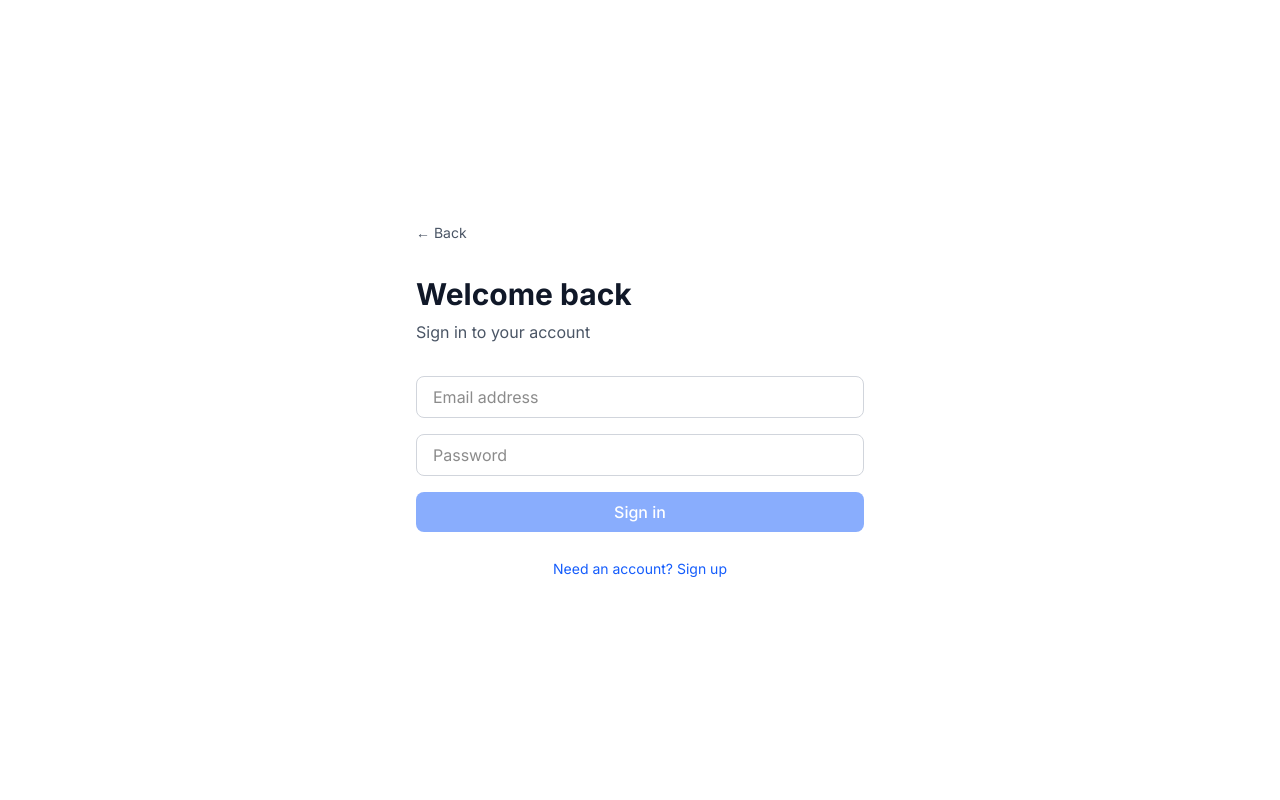
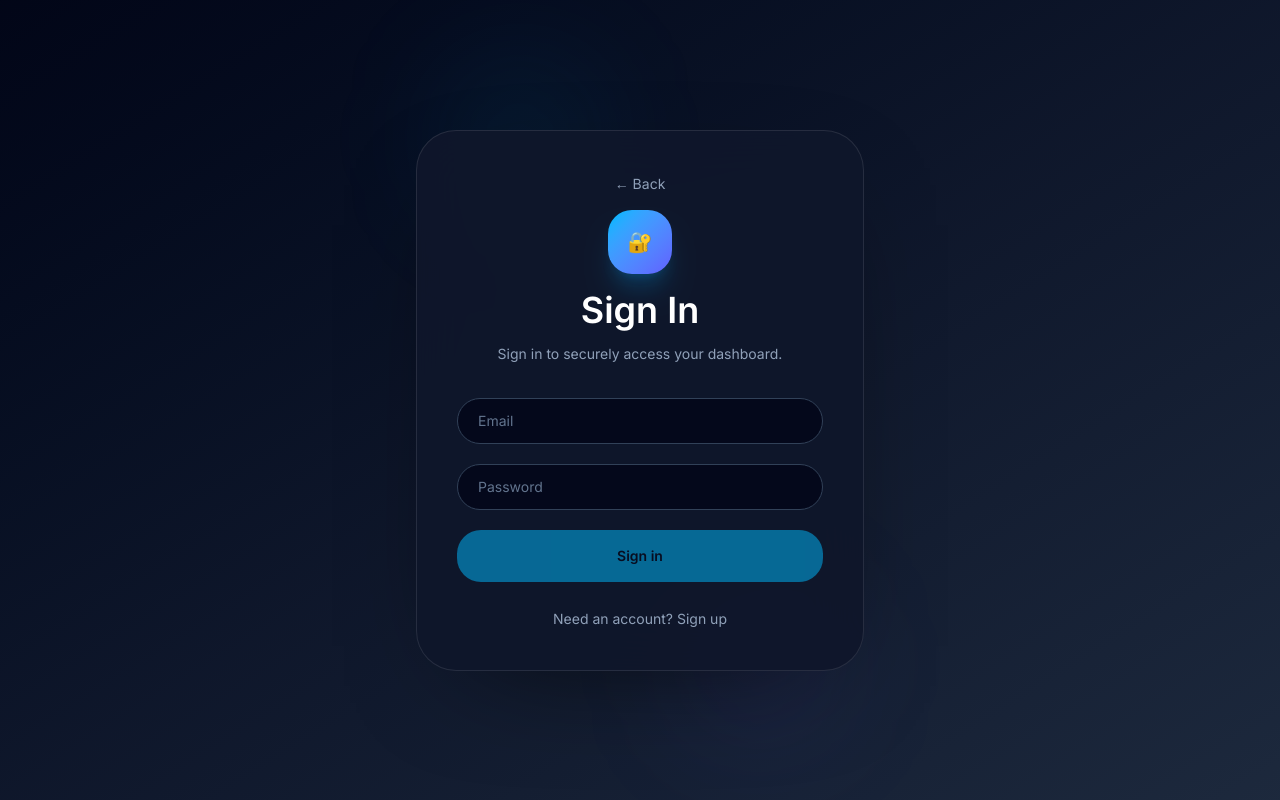
Before and after one commit to kevinedysoncortejo-arch/lab3, a Next.js app: page /auth in a window 1280 px wide. Built offline with nearby package versions, Linux system fonts and the light colour scheme.

Commit message:
Commit richer landing and auth page designs

```diff
--- a/app/auth/page.tsx
+++ b/app/auth/page.tsx
@@ -37,41 +37,42 @@ export default function AuthPage() {
   }
 
   return (
-    <div className="min-h-screen bg-white flex items-center justify-center px-4">
-      <div className="w-full max-w-md">
-        <div className="mb-8">
-          <Link href="/" className="text-gray-600 hover:text-gray-900 text-sm">
+    <div className="min-h-screen bg-gradient-to-br from-slate-950 via-slate-900 to-slate-800 text-slate-50 flex items-center justify-center px-4 py-14">
+      <div className="relative max-w-md w-full">
+        <div className="absolute -top-16 left-8 h-36 w-36 rounded-full bg-sky-500/10 blur-3xl"></div>
+        <div className="absolute -bottom-16 right-8 h-36 w-36 rounded-full bg-indigo-500/10 blur-3xl"></div>
+        <div className="relative rounded-[2.5rem] border border-white/10 bg-slate-900/95 p-10 shadow-[0_35px_120px_-60px_rgba(0,0,0,0.8)] backdrop-blur-xl">
+          <div className="text-center mb-8">
+            <Link href="/" className="inline-block text-slate-400 hover:text-white text-sm mb-4">
               ← Back
             </Link>
+            <div className="mx-auto mb-4 flex h-16 w-16 items-center justify-center rounded-3xl bg-gradient-to-br from-sky-400 to-indigo-500 text-xl text-white shadow-xl shadow-sky-500/20">
+              🔐
             </div>
-
-        <div className="mb-8">
-          <h1 className="text-3xl font-bold text-gray-900 mb-2">
-            {isSignUp ? 'Create account' : 'Welcome back'}
-          </h1>
-          <p className="text-gray-600">
-            {isSignUp ? 'Sign up to get started' : 'Sign in to your account'}
+            <h2 className="text-4xl font-semibold text-white">
+              {isSignUp ? 'Create Account' : 'Sign In'}
+            </h2>
+            <p className="mx-auto mt-3 max-w-md text-sm text-slate-400 leading-6">
+              {isSignUp ? 'Create your account and access the portal.' : 'Sign in to securely access your dashboard.'}
             </p>
           </div>
 
           {message && (
-          <div className={`mb-4 px-4 py-3 rounded-lg text-sm ${
-            message.type === 'success'
-              ? 'bg-green-50 text-green-800 border border-green-200'
-              : 'bg-red-50 text-red-800 border border-red-200'
+            <div className={`mb-4 rounded-2xl px-4 py-3 text-sm font-medium ${
+              message.type === 'success' ? 'bg-emerald-950/80 text-emerald-300 border border-emerald-700' : 'bg-rose-950/80 text-rose-300 border border-rose-700'
             }`}>
               {message.text}
             </div>
           )}
 
-        <form onSubmit={handleSubmit} className="space-y-4">
+          <form onSubmit={handleSubmit} className="space-y-5">
             <div>
               <input
                 type="email"
                 value={email}
                 onChange={(e) => setEmail(e.target.value)}
-              placeholder="Email address"
-              className="w-full px-4 py-2 border border-gray-300 rounded-lg focus:outline-none focus:ring-2 focus:ring-blue-500 focus:border-transparent"
+                placeholder="Email"
+                className="w-full rounded-3xl border border-slate-700 bg-slate-950/80 px-5 py-3 text-sm text-slate-100 placeholder-slate-500 focus:outline-none focus:ring-2 focus:ring-sky-400"
                 required
                 disabled={loading}
               />
@@ -83,7 +84,7 @@ export default function AuthPage() {
                 value={password}
                 onChange={(e) => setPassword(e.target.value)}
                 placeholder="Password"
-              className="w-full px-4 py-2 border border-gray-300 rounded-lg focus:outline-none focus:ring-2 focus:ring-blue-500 focus:border-transparent"
+                className="w-full rounded-3xl border border-slate-700 bg-slate-950/80 px-5 py-3 text-sm text-slate-100 placeholder-slate-500 focus:outline-none focus:ring-2 focus:ring-sky-400"
                 required
                 disabled={loading}
               />
@@ -92,7 +93,7 @@ export default function AuthPage() {
             <button
               type="submit"
               disabled={loading || !email || !password}
-            className="w-full bg-blue-600 text-white py-2 rounded-lg font-medium hover:bg-blue-700 transition disabled:opacity-50 disabled:cursor-not-allowed"
+              className="w-full rounded-3xl bg-sky-400 py-4 text-sm font-semibold text-slate-950 transition hover:bg-sky-300 disabled:opacity-50 disabled:cursor-not-allowed"
             >
               {loading ? 'Please wait...' : (isSignUp ? 'Sign up' : 'Sign in')}
             </button>
@@ -101,12 +102,13 @@ export default function AuthPage() {
           <div className="mt-6 text-center">
             <button
               onClick={() => setIsSignUp(!isSignUp)}
-            className="text-blue-600 hover:text-blue-800 text-sm"
+              className="text-slate-400 hover:text-white text-sm"
             >
               {isSignUp ? 'Already have an account? Sign in' : 'Need an account? Sign up'}
             </button>
           </div>
         </div>
       </div>
+    </div>
   )
 }
--- a/app/page.tsx
+++ b/app/page.tsx
@@ -4,19 +4,22 @@ import Link from 'next/link'
 
 export default function LandingPage() {
   return (
-    <div className="min-h-screen bg-gradient-to-br from-slate-950 via-slate-900 to-slate-800 flex items-center justify-center px-4 py-10">
-      <div className="relative max-w-2xl w-full">
-        <div className="absolute -top-16 left-1/2 h-44 w-44 -translate-x-1/2 rounded-full bg-sky-500/20 blur-3xl"></div>
-        <div className="absolute -bottom-16 right-10 h-36 w-36 rounded-full bg-indigo-500/20 blur-3xl"></div>
-        <div className="relative rounded-[2.5rem] border border-white/10 bg-slate-900/95 p-12 shadow-[0_35px_120px_-60px_rgba(0,0,0,0.7)] backdrop-blur-xl text-center">
-          <div className="mx-auto mb-6 flex h-16 w-16 items-center justify-center rounded-3xl bg-gradient-to-br from-sky-400 to-indigo-500 text-2xl text-white shadow-xl shadow-sky-500/20">
+    <div className="min-h-screen bg-gradient-to-br from-slate-950 via-slate-900 to-slate-800 text-slate-50 flex items-center justify-center px-4 py-14">
+      <div className="relative max-w-3xl w-full">
+        <div className="absolute -top-20 left-1/2 h-44 w-44 -translate-x-1/2 rounded-full bg-sky-500/10 blur-3xl"></div>
+        <div className="absolute bottom-0 right-10 h-44 w-44 rounded-full bg-indigo-500/10 blur-3xl"></div>
+        <div className="relative rounded-[3rem] border border-white/10 bg-slate-900/90 p-12 shadow-[0_45px_140px_-80px_rgba(0,0,0,0.8)] backdrop-blur-xl text-center">
+          <div className="mx-auto mb-8 flex h-16 w-16 items-center justify-center rounded-full bg-gradient-to-br from-sky-400 to-indigo-500 text-3xl text-white shadow-xl shadow-sky-500/20">
             ✨
           </div>
           <h1 className="text-6xl font-semibold tracking-tight text-white mb-4">
             Welcome
           </h1>
-          <Link href="/auth">
-            <button className="inline-flex w-full justify-center rounded-full bg-white px-8 py-4 text-sm font-semibold text-slate-950 transition hover:bg-slate-100">
+          <p className="mx-auto max-w-2xl text-base sm:text-lg text-slate-300 leading-8 mb-10">
+            A premium landing experience with modern layout and centered hierarchy. Start now to access the secure login flow.
+          </p>
+          <Link href="/auth" className="inline-flex w-full sm:w-auto justify-center">
+            <button className="rounded-full bg-white px-10 py-4 text-sm font-semibold text-slate-950 transition hover:bg-slate-100">
               Get Started
             </button>
           </Link>
```
Lines whose indentation alone changed are shown as unchanged.
